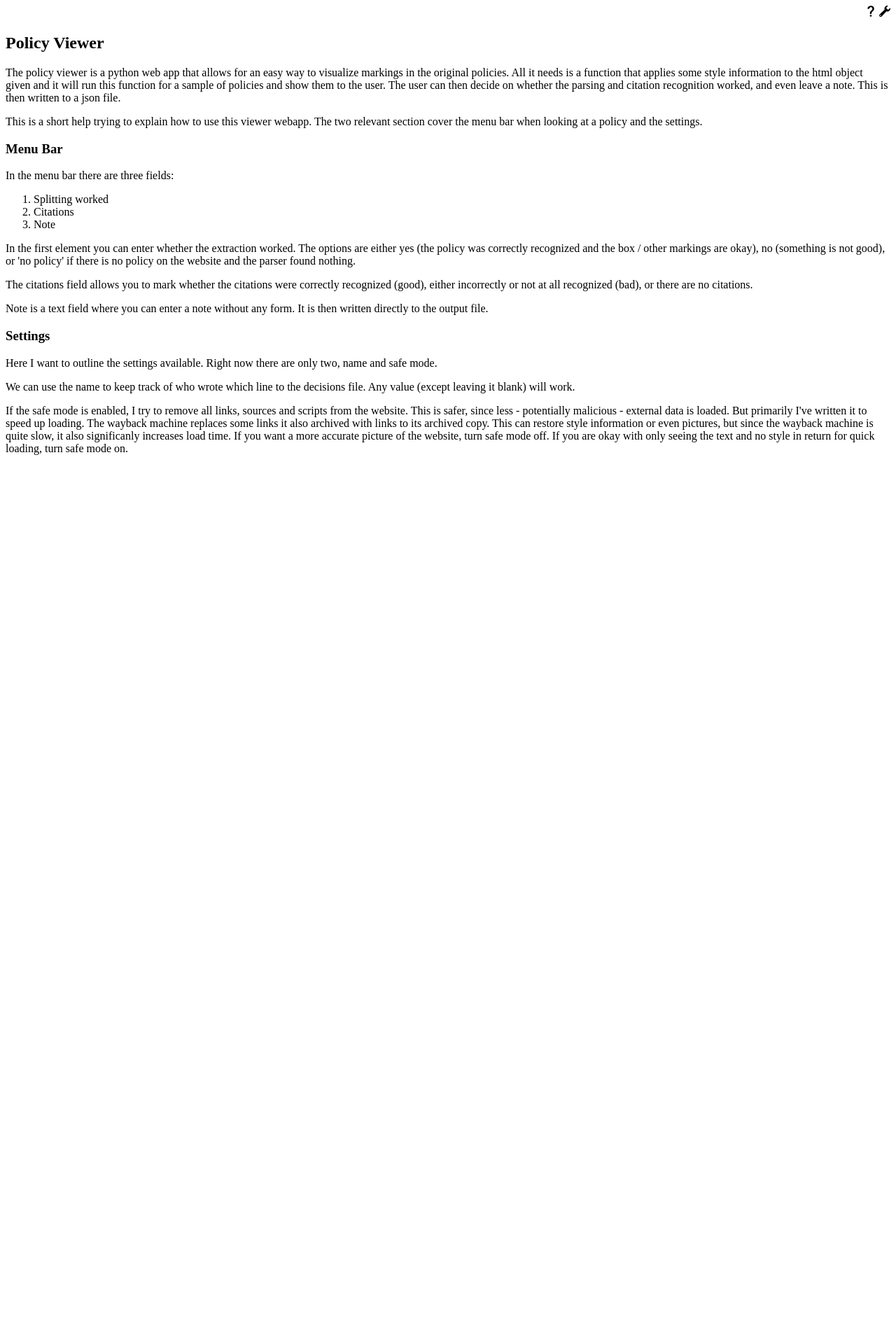
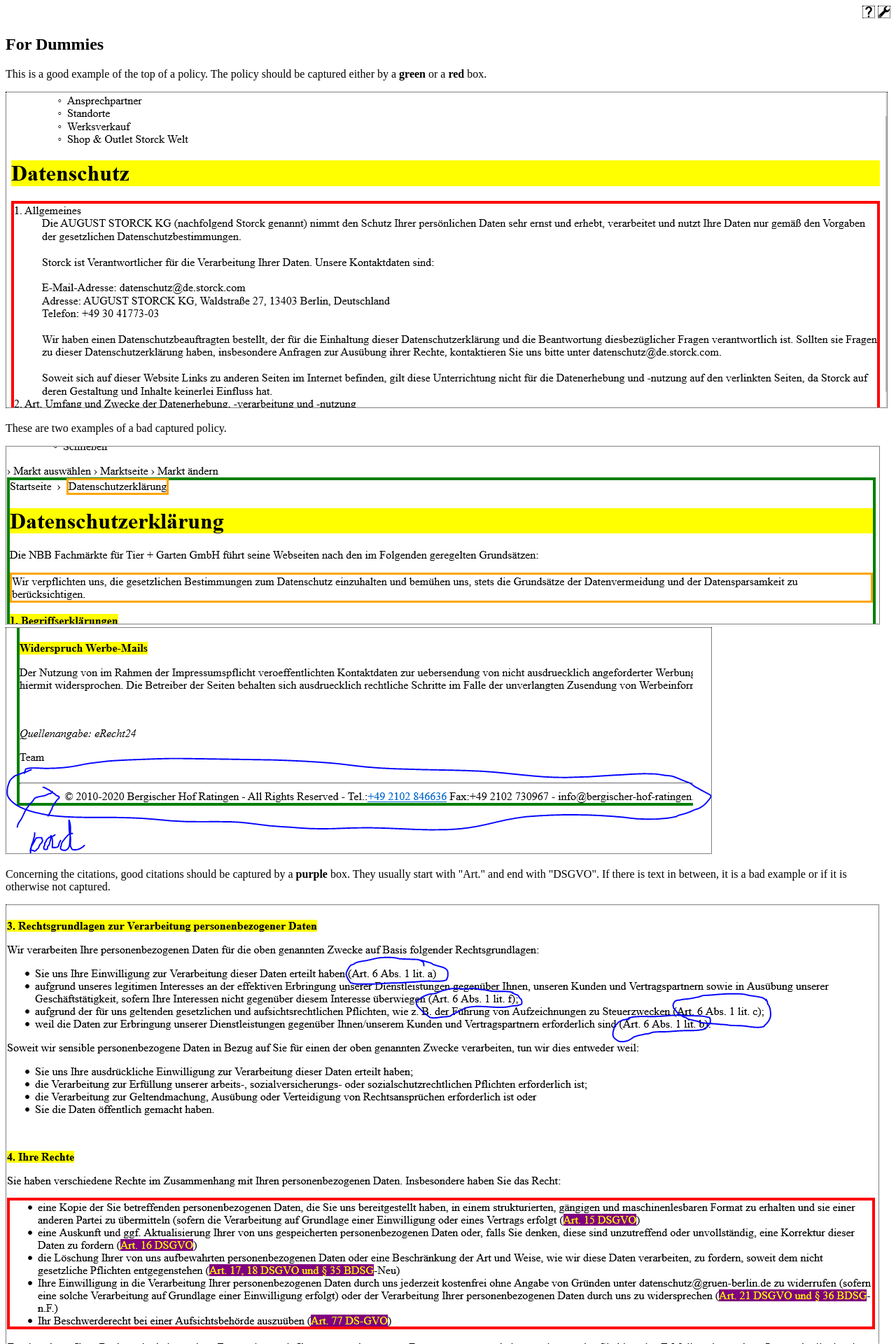
Before and after one commit to cuijimg/policy-extraction, a Flask app: page /help in a window 1280 px wide. Shown: the top 1920 px of the page at 70% size. Before the commit the page ends 650 px from the top, so only its background shows below. Run offline with Flask 2, Linux system fonts and the light colour scheme.

Commit message:
for dummies help section

```diff
--- /dev/null
+++ b/viewer/static/help.css
@@ -0,0 +1,3 @@
+img {
+    border: 1px dotted black;
+}
--- a/viewer/templates/help.html
+++ b/viewer/templates/help.html
@@ -4,6 +4,7 @@
     <meta charset="UTF-8">
     <title>Help</title>
     <link rel="stylesheet" href="/static/menu.css">
+    <link rel="stylesheet" href="/static/help.css">
 </head>
 <body>
 
@@ -17,6 +18,18 @@
         </span>
     </span>
 </div>
+
+<h2>For Dummies</h2>
+
+<p>This is a good example of the top of a policy. The policy should be captured either by a <b>green</b> or a <b>red</b> box.</p>
+<img src="/static/Good captured Policy Top.PNG">
+<p>These are two examples of a bad captured policy.</p>
+<img src="/static/bad example.PNG">
+<img src="/static/bad example bottom.PNG">
+<p> Concerning the citations, good citations should be captured by a <b>purple</b> box. They usually start with "Art." and end with "DSGVO". If there is text in between, it is a bad example or if it is otherwise not captured.</p>
+<img src="/static/Wrong citation vs good citation.PNG">
+<img src="/static/bad_citation.PNG">
+
 
 <h2>Policy Viewer</h2>
 
@@ -45,6 +58,7 @@
         <li>Note</li>
     </ol>
 </p>
+
 <p>
     In the first element you can enter whether the extraction worked.
     The options are either yes (the policy was correctly recognized and the box / other markings are okay),
```
Also changed, not shown: viewer/static/Good captured Policy Top.PNG (added), viewer/static/Wrong citation vs good citation.PNG (added), viewer/static/bad citation.PNG (added), viewer/static/bad example bottom.PNG (added), viewer/static/bad example.PNG (added).
